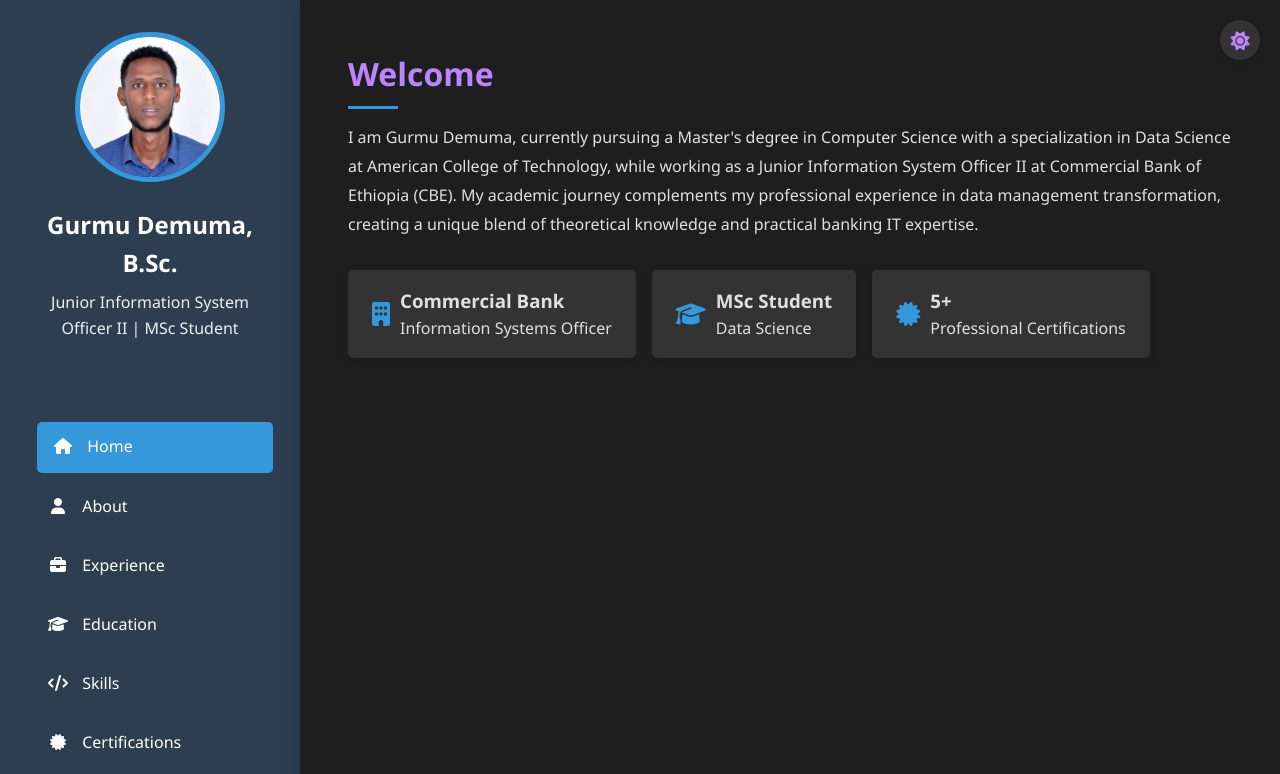
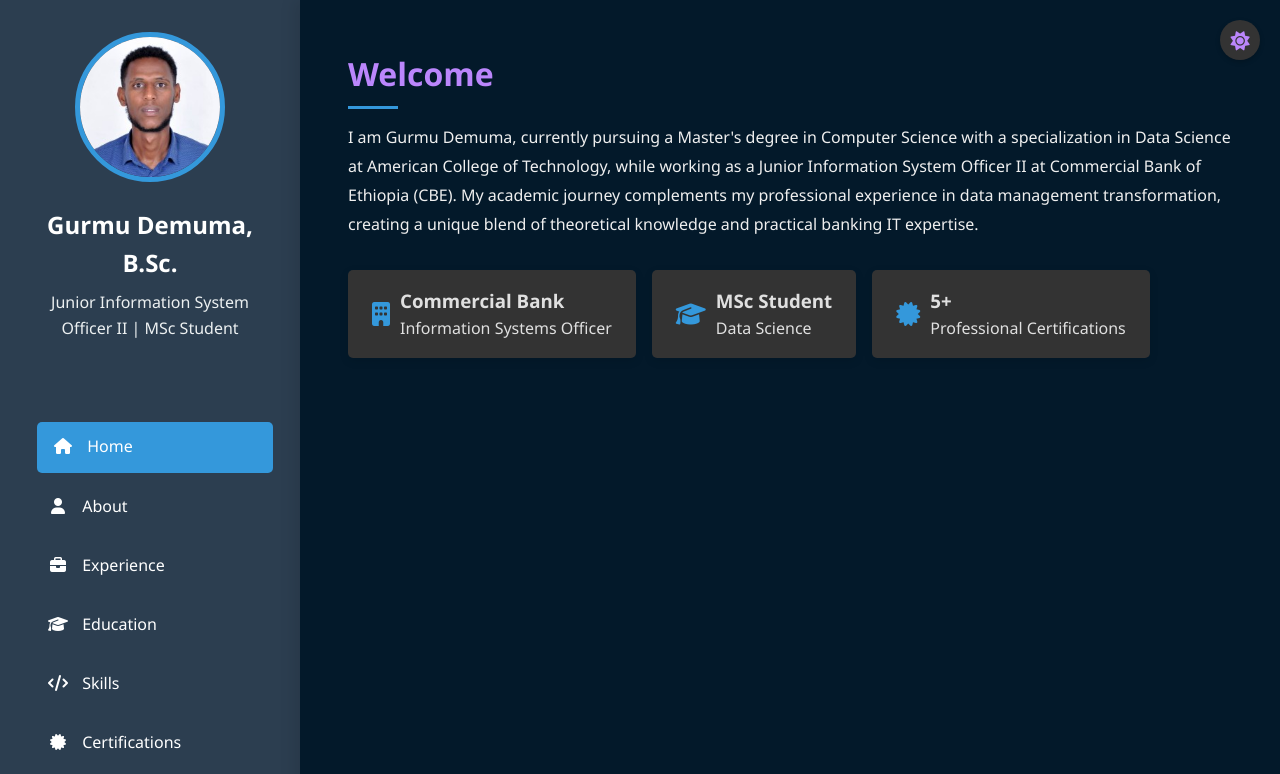
Before and after one commit to gurmudemuma/gurmudemuma.github.io, a plain HTML site: page index.html in a window 1280 px wide. Both pictures are taken after a click on the button 1240 px from the left and 40 px from the top of the page. Shown: the top 774 px of the page. Drawn offline with Linux system fonts and the light colour scheme.

Commit message:
Changed color code

```diff
--- a/index.html
+++ b/index.html
@@ -549,8 +549,8 @@
       }
 
       body.dark-mode .main-content {
-        background-color: #1e1e1e;
-        color: #e0e0e0;
+        background-color: #03192a;
+        color: #efefef;
       }
 
       body.dark-mode .section-title {
```
